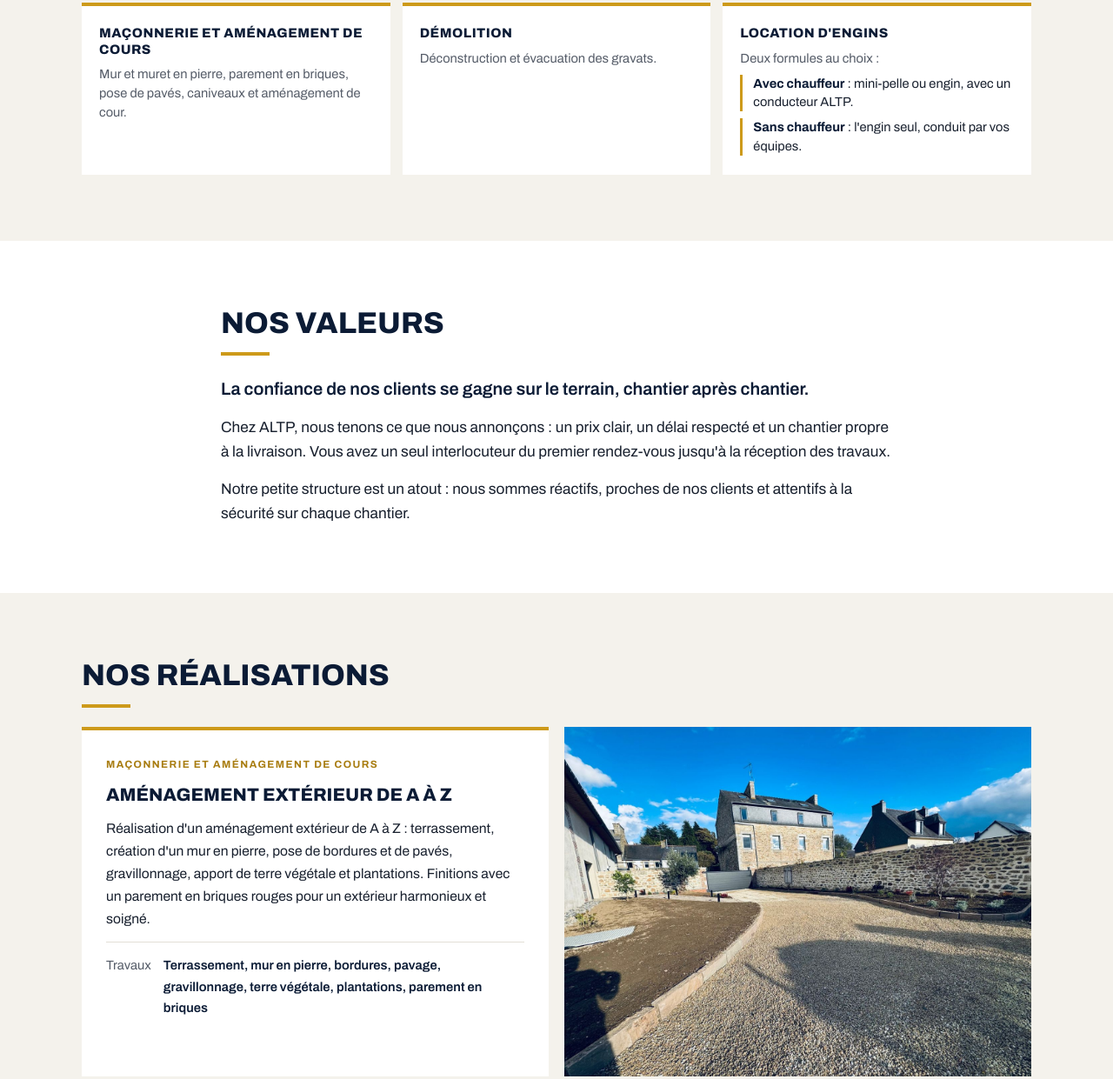
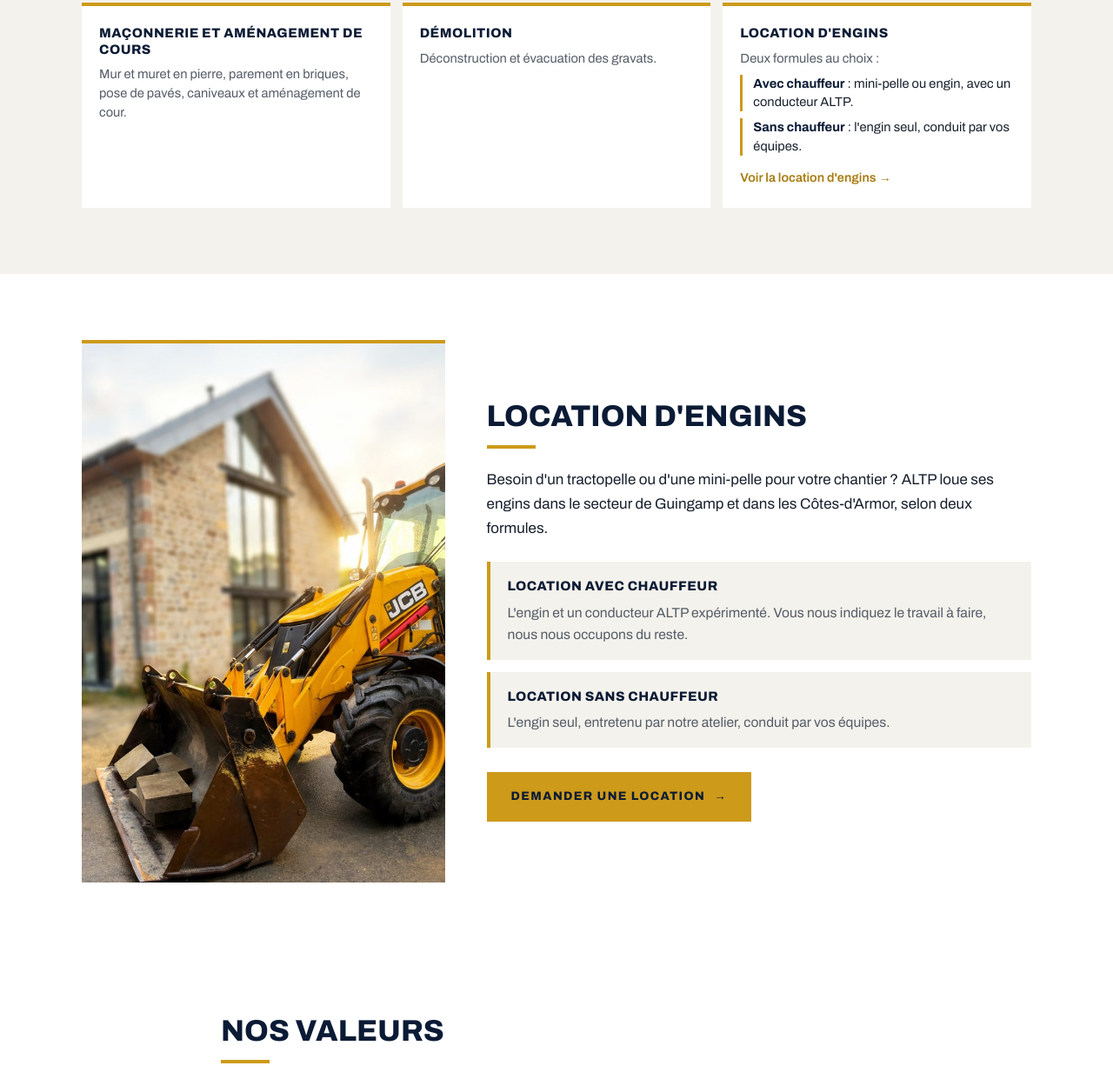
Before and after one commit to ALTP-2235/Site-ALTP, a plain HTML site: page index.html in a window 1280 px wide. Shown: the part 2093-3334 px from the top of the page at 87% size. Drawn offline with Linux system fonts and the light colour scheme.

Commit message:
Section Location d'engins avec photo du tractopelle
Co-Authored-By: Claude Opus 5.5 <noreply@anthropic.com>
Claude-Session: https://claude.ai/code/session_01MWSSzBwa8Rk6rYNieJSijh

```diff
--- a/index.html
+++ b/index.html
@@ -186,6 +186,20 @@ footer .adresse a{text-decoration:underline;text-decoration-color:var(--accent);
 @media (max-width:980px){.nav-tel{padding:10px 14px;font-size:.8rem}}
 @media (max-width:620px){.nav{gap:10px}.logo img{height:42px}.nav-tel{margin-left:auto}}
 
+
+/* Location d'engins */
+.location{display:grid;grid-template-columns:minmax(0,.8fr) minmax(0,1.2fr);gap:48px;align-items:center}
+.location-photo{margin:0;background:var(--marine);overflow:hidden;border-top:4px solid var(--accent)}
+.location-photo img{display:block;width:100%;height:auto;max-height:620px;object-fit:cover}
+.formules{list-style:none;display:grid;gap:14px;margin:24px 0 6px}
+.formules li{background:var(--fond);border-left:4px solid var(--accent);padding:16px 20px;display:grid;gap:4px}
+.formules b{font-family:var(--display);font-stretch:125%;font-weight:800;text-transform:uppercase;color:var(--marine);font-size:.95rem;letter-spacing:.03em}
+.formules span{color:var(--texte-doux);font-size:.98rem}
+.carte-lien{margin-top:6px;font-weight:600;font-size:.9rem;color:var(--accent-fonce);text-decoration:none}
+.carte-lien:hover{text-decoration:underline}
+#location{scroll-margin-top:100px}
+@media (max-width:860px){.location{grid-template-columns:1fr;gap:28px}.location-photo img{max-height:460px}}
+
 /* Pied de page */
 footer{background:var(--marine-2);color:#c3cbe0;padding:56px 0 0;font-size:.95rem}
 .foot{display:grid;grid-template-columns:1.3fr 1fr 1fr;gap:40px;padding-bottom:40px}
@@ -295,8 +309,8 @@ footer .ph,.zone .ph{color:var(--texte)}
           <li><a href="#metiers">Voirie</a></li>
           <li><a href="#metiers">Maçonnerie et cours</a></li>
           <li><a href="#metiers">Démolition</a></li>
-          <li><a href="#metiers">Location d'engins avec chauffeur</a></li>
-          <li><a href="#metiers">Location d'engins sans chauffeur</a></li>
+          <li><a href="#location">Location d'engins avec chauffeur</a></li>
+          <li><a href="#location">Location d'engins sans chauffeur</a></li>
         </ul>
       </li>
       <li><a href="#realisations">Références</a></li>
@@ -396,8 +410,26 @@ footer .ph,.zone .ph{color:var(--texte)}
       <li><span class="nom">Démolition</span><span class="desc">Déconstruction et évacuation des gravats.</span></li>
       <li><span class="nom">Location d'engins</span><span class="desc">Deux formules au choix :</span>
         <span class="formule"><b>Avec chauffeur</b> : mini-pelle ou engin, avec un conducteur ALTP.</span>
-        <span class="formule"><b>Sans chauffeur</b> : l'engin seul, conduit par vos équipes.</span></li>
+        <span class="formule"><b>Sans chauffeur</b> : l'engin seul, conduit par vos équipes.</span>
+        <a class="carte-lien" href="#location">Voir la location d'engins →</a></li>
     </ul>
+  </div>
+</section>
+
+<section id="location">
+  <div class="wrap location">
+    <figure class="location-photo"><img src="location-tractopelle.jpg" alt="Location de tractopelle avec ou sans chauffeur près de Guingamp, Côtes-d'Armor" width="705" height="1200" loading="lazy"></figure>
+    <div class="location-texte texte">
+      <h2>Location d'engins</h2>
+      <p>Besoin d'un tractopelle ou d'une mini-pelle pour votre chantier ? ALTP loue ses engins dans le secteur de Guingamp et dans les Côtes-d'Armor, selon deux formules.</p>
+      <ul class="formules">
+        <li><b>Location avec chauffeur</b><span>L'engin et un conducteur ALTP expérimenté. Vous nous indiquez le travail à faire, nous nous occupons du reste.</span></li>
+        <li><b>Location sans chauffeur</b><span>L'engin seul, entretenu par notre atelier, conduit par vos équipes.</span></li>
+      </ul>
+      <div class="boutons">
+        <a class="btn" href="#contact">Demander une location <span class="fl">→</span></a>
+      </div>
+    </div>
   </div>
 </section>
 
@@ -514,8 +546,8 @@ footer .ph,.zone .ph{color:var(--texte)}
         <li><a href="#metiers">Voirie</a></li>
         <li><a href="#metiers">Maçonnerie et cours</a></li>
         <li><a href="#metiers">Démolition</a></li>
-        <li><a href="#metiers">Location avec chauffeur</a></li>
-        <li><a href="#metiers">Location sans chauffeur</a></li>
+        <li><a href="#location">Location avec chauffeur</a></li>
+        <li><a href="#location">Location sans chauffeur</a></li>
       </ul>
     </div>
     <div>
```
Also changed, not shown: location-tractopelle.jpg (added).
